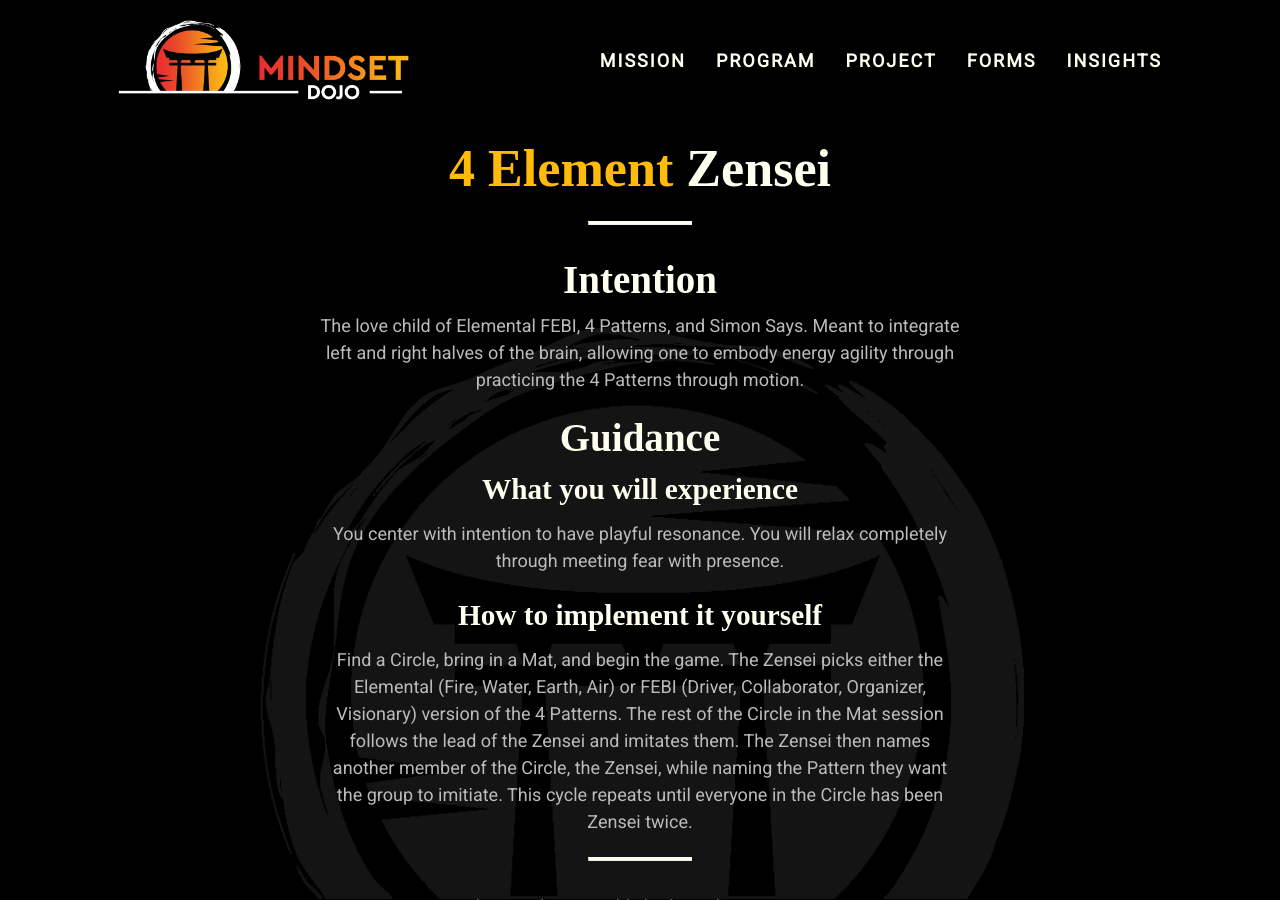
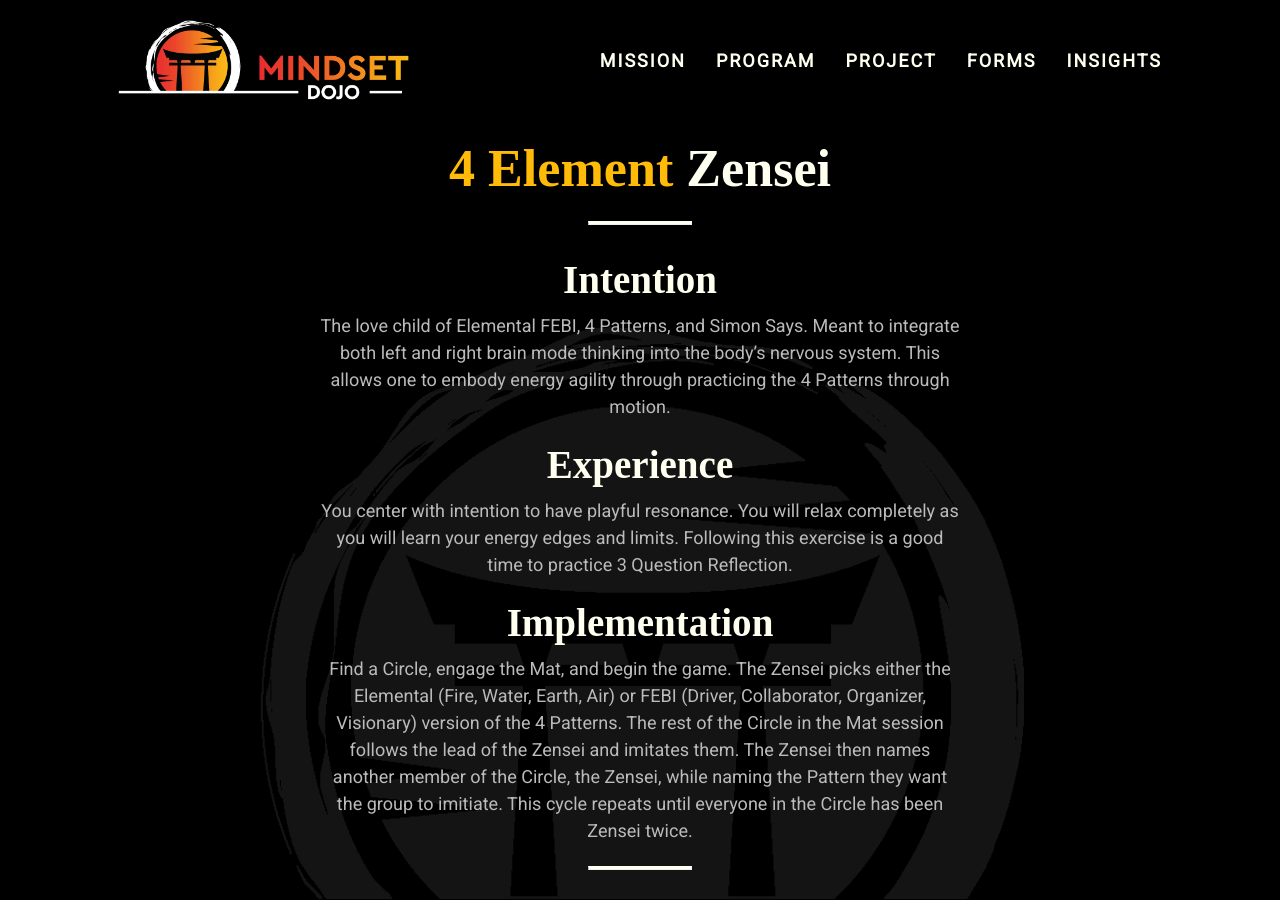
Before and after one commit to mindset-dojo/mindset-dojo.github.io, a Jekyll site: the page built from _forms/2025-10-20-4-element-zensei.md, in a window 1280 px wide and 900 px high. Built offline with Jekyll 4.4.1, drawn with Linux system fonts in a browser that asks for light colours; some web fonts are replaced.

Commit message:
refactor(forms): language.

```diff
--- a/_forms/2025-10-20-4-element-zensei.md
+++ b/_forms/2025-10-20-4-element-zensei.md
@@ -9,21 +9,18 @@ authors:
 principles:
   - relax
   - center
-  - meet
   - resonate
 excerpt: "The love child of Elemental FEBI, 4 Patterns, and Simon Says."
 ---
 
 ## Intention
 
-The love child of Elemental FEBI, 4 Patterns, and Simon Says. Meant to integrate left and right halves of the brain, allowing one to embody energy agility through practicing the 4 Patterns through motion.
+The love child of Elemental FEBI, 4 Patterns, and Simon Says. Meant to integrate both left and right brain mode thinking into the body's nervous system. This allows one to embody energy agility through practicing the 4 Patterns through motion.
 
-## Guidance
+## Experience
 
-### What you will experience
+You center with intention to have playful resonance. You will relax completely as you will learn your energy edges and limits. Following this exercise is a good time to practice 3 Question Reflection.
 
-You center with intention to have playful resonance. You will relax completely through meeting fear with presence.
+## Implementation
 
-### How to implement it yourself
-
-Find a Circle, bring in a Mat, and begin the game. The Zensei picks either the Elemental (Fire, Water, Earth, Air) or FEBI (Driver, Collaborator, Organizer, Visionary) version of the 4 Patterns. The rest of the Circle in the Mat session follows the lead of the Zensei and imitates them. The Zensei then names another member of the Circle, the Zensei, while naming the Pattern they want the group to imitiate. This cycle repeats until everyone in the Circle has been Zensei twice.
+Find a Circle, engage the Mat, and begin the game. The Zensei picks either the Elemental (Fire, Water, Earth, Air) or FEBI (Driver, Collaborator, Organizer, Visionary) version of the 4 Patterns. The rest of the Circle in the Mat session follows the lead of the Zensei and imitates them. The Zensei then names another member of the Circle, the Zensei, while naming the Pattern they want the group to imitiate. This cycle repeats until everyone in the Circle has been Zensei twice.
```
Also changed, not shown: _forms/2025-10-20-3-question-reflection.md (+1 -1 lines).
